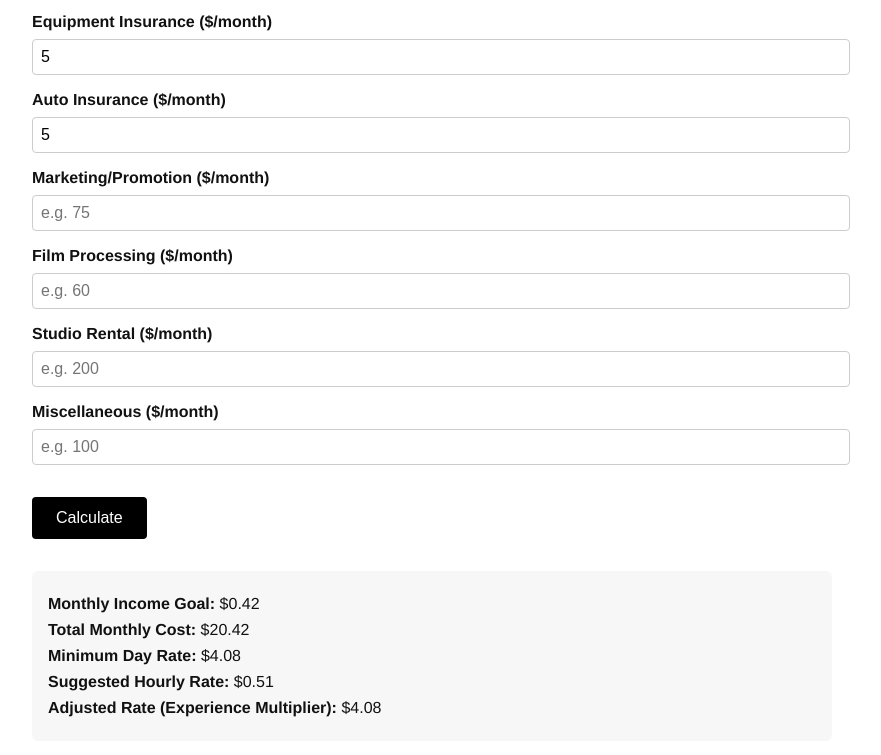
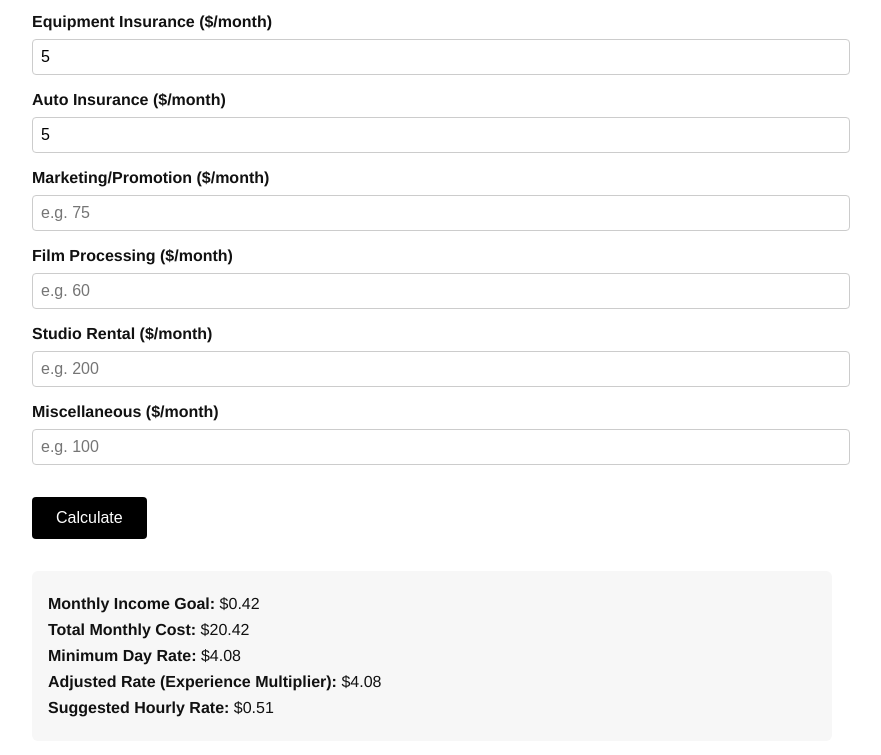
Before and after one commit to danpopsd/Pricing-Calculator-2.0, a plain HTML site: page index.html in a window 1280 px wide. Both pictures are taken after typing "5", "5", "5", "5", "5", "5" into the empty fields and a click on the button "Calculate". Shown: the part 484-1239 px from the top of the page, without its empty margins (208-1089 px from the left). Drawn offline with Linux system fonts and the light colour scheme.

Commit message:
Update index.html

```diff
--- a/index.html
+++ b/index.html
@@ -16,7 +16,7 @@
     h1 {
       font-size: 2rem;
       margin-bottom: 1rem;
-      font-family: 'Helvetica', sans-serif;
+      font-family: 'Helvetica Neue', sans-serif;
     }
     label {
       display: block;
@@ -104,34 +104,36 @@
       <p><strong>Monthly Income Goal:</strong> <span id="monthlyIncome">—</span></p>
       <p><strong>Total Monthly Cost:</strong> <span id="monthlyTotal">—</span></p>
       <p><strong>Minimum Day Rate:</strong> <span id="minimumDayRate">—</span></p>
+      <p><strong>Adjusted Rate (Experience Multiplier):</strong> <span id="adjustedDayRate">—</span></p>
       <p><strong>Suggested Hourly Rate:</strong> <span id="suggestedHourlyRate">—</span></p>
-      <p><strong>Adjusted Rate (Experience Multiplier):</strong> <span id="adjustedDayRate">—</span></p>
     </div>
   </div>
 
   <script>
     function calculateRates() {
-      const inputs = document.querySelectorAll('.expense-input');
+      // Grab all the expense inputs
+      const expenses = document.querySelectorAll('.expense-input');
       let totalOverhead = 0;
-      inputs.forEach(input => totalOverhead += Number(input.value || 0));
+      expenses.forEach(el => totalOverhead += Number(el.value) || 0);
 
-      const yearlyIncome = Number(document.getElementById('yearlyIncome').value);
-      const billableDays = Number(document.getElementById('billableDays').value);
-      const multiplier = Number(document.getElementById('experienceMultiplier').value);
+      // Grab other inputs
+      const yearlyIncome   = Number(document.getElementById('yearlyIncome').value)   || 0;
+      const billableDays   = Number(document.getElementById('billableDays').value)   || 1;
+      const multiplier     = Number(document.getElementById('experienceMultiplier').value) || 1;
 
-      if (!yearlyIncome || !billableDays) return;
+      // Perform calculations
+      const monthlyIncome  = yearlyIncome / 12;
+      const monthlyTotal   = monthlyIncome + totalOverhead;
+      const dayRate        = monthlyTotal / billableDays;
+      const adjustedRate   = dayRate * multiplier;
+      const hourlyRate     = dayRate / 8; // assuming 8-hour workday
 
-      const monthlyIncome = yearlyIncome / 12;
-      const monthlyTotal = monthlyIncome + totalOverhead;
-      const minDayRate = monthlyTotal / billableDays;
-      const adjustedRate = minDayRate * multiplier;
-      const hourlyRate = minDayRate / 8; // Assuming 8-hour workdays
-
-      document.getElementById('monthlyIncome').innerText = `$${monthlyIncome.toFixed(2)}`;
-      document.getElementById('monthlyTotal').innerText = `$${monthlyTotal.toFixed(2)}`;
-      document.getElementById('minimumDayRate').innerText = `$${minDayRate.toFixed(2)}`;
-      document.getElementById('suggestedHourlyRate').innerText = `$${hourlyRate.toFixed(2)}`;
-      document.getElementById('adjustedDayRate').innerText = `$${adjustedRate.toFixed(2)}`;
+      // Update the result fields
+      document.getElementById('monthlyIncome').innerText      = `$${monthlyIncome.toFixed(2)}`;
+      document.getElementById('monthlyTotal').innerText       = `$${monthlyTotal.toFixed(2)}`;
+      document.getElementById('minimumDayRate').innerText     = `$${dayRate.toFixed(2)}`;
+      document.getElementById('adjustedDayRate').innerText    = `$${adjustedRate.toFixed(2)}`;
+      document.getElementById('suggestedHourlyRate').innerText= `$${hourlyRate.toFixed(2)}`;
     }
   </script>
 </body>
```
